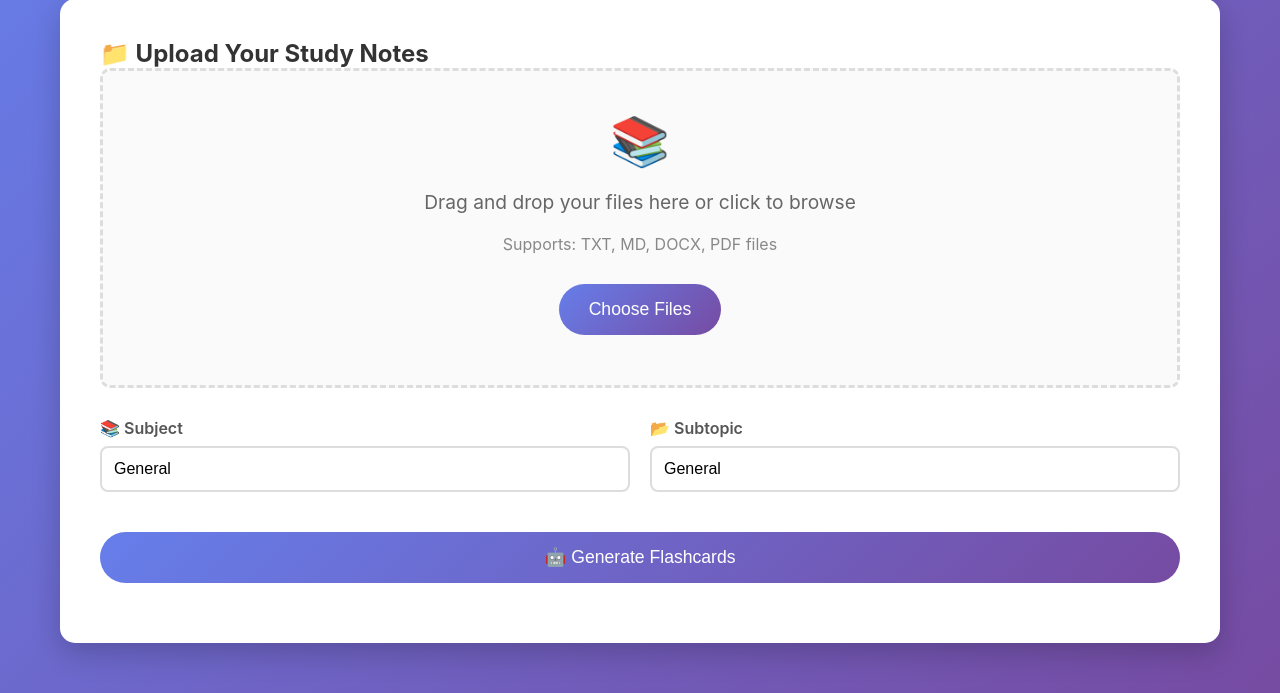
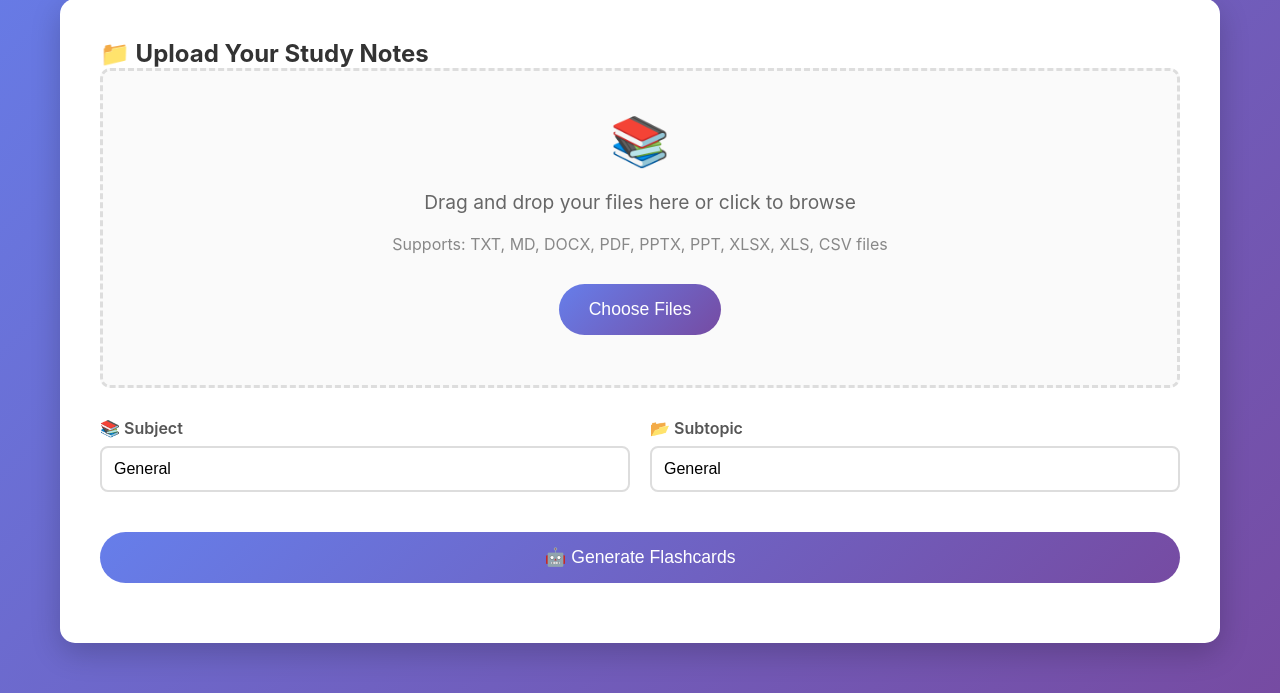
Before and after one commit to thereisonlyonebigboss-source/Flashcards, a Flask app: page / in a window 1280 px wide. Shown: the part 154-847 px from the top of the page. Run offline with Flask 3, Linux system fonts and the light colour scheme; data that the repository does not hold is empty.

Commit message:
Auto-commit: Agent tool execution

```diff
--- a/templates/index.html
+++ b/templates/index.html
@@ -319,7 +319,7 @@
                     Drag and drop your files here or click to browse
                 </p>
                 <p style="color: #888; margin-bottom: 20px;">
-                    Supports: TXT, MD, DOCX, PDF files
+                    Supports: TXT, MD, DOCX, PDF, PPTX, PPT, XLSX, XLS, CSV files
                 </p>
                 <input type="file" id="fileInput" class="file-input" multiple accept=".txt,.md,.docx,.pdf">
                 <button class="upload-btn" onclick="document.getElementById('fileInput').click()">
```
